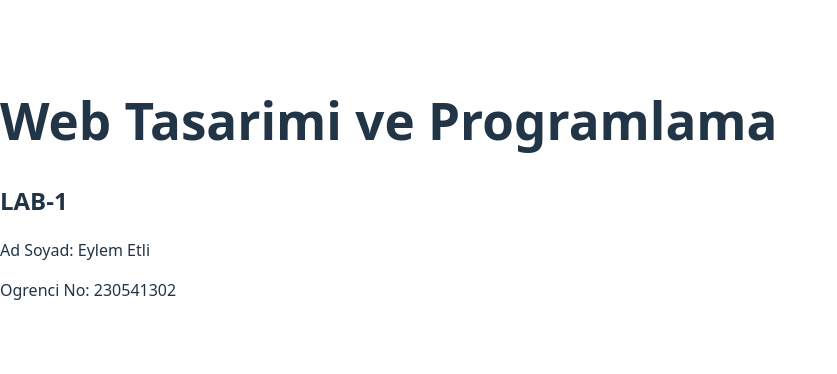
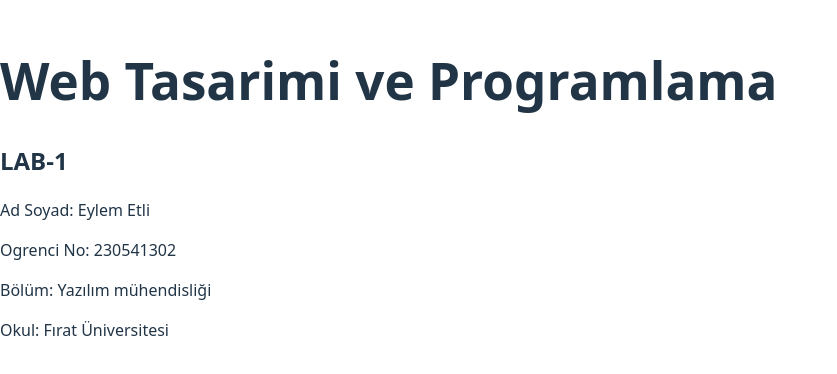
Before and after one commit to Eylemetli/web-lab-hello, a React (Vite) app: page / in a window 1280 px wide. Shown: the part 212-586 px from the top of the page, without its empty margins (0-837 px from the left). Built offline with nearby package versions, Linux system fonts and the light colour scheme.

Commit message:
feat: add personal details to homepage

```diff
--- a/src/App.tsx
+++ b/src/App.tsx
@@ -5,6 +5,8 @@
       <h2>LAB-1</h2>
       <p>Ad Soyad: Eylem Etli</p>
       <p>Ogrenci No: 230541302</p>
+      <p>Bölüm: Yazılım mühendisliği</p>
+      <p>Okul: Fırat Üniversitesi</p>
     </div>
   )
 }
```
